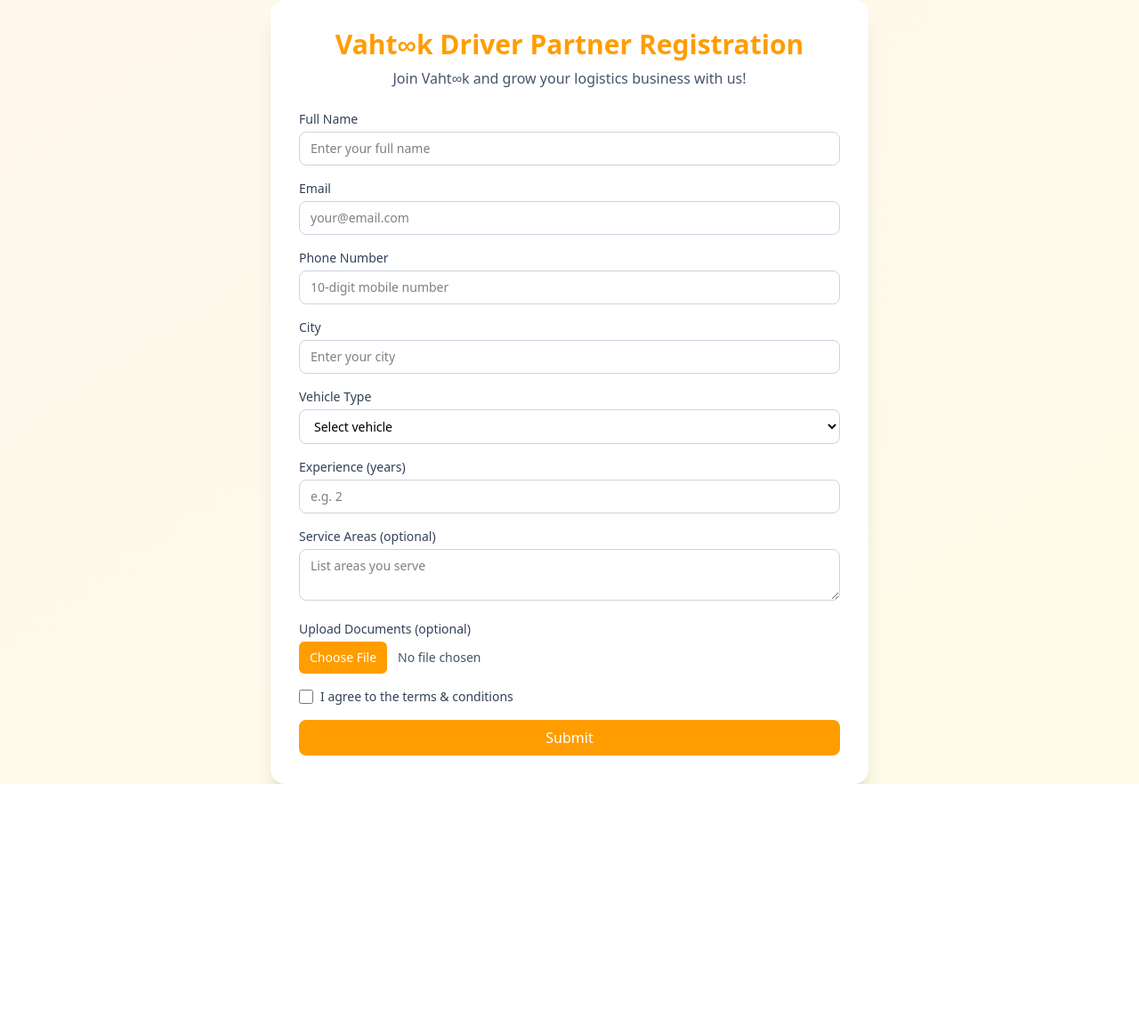
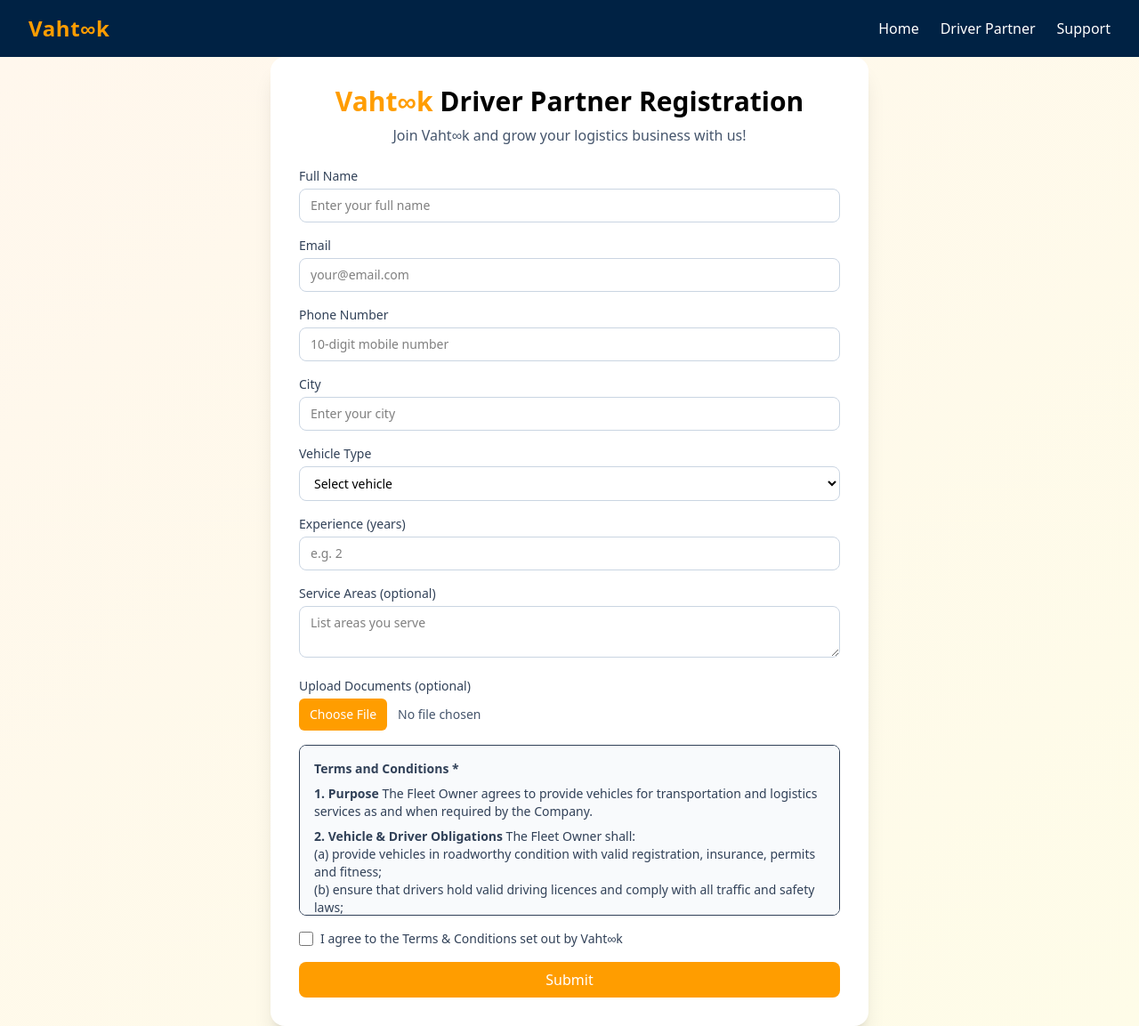
Before and after one commit to Vahtook/vahtook-project, a React (Vite) app: page /driver-partner in a window 1280 px wide. Shown: the whole page at 89% size. Before the commit the page ends 881 px from the top, so only its background shows below. Built offline with nearby package versions, Linux system fonts and the light colour scheme.

Commit message:
Add Navbar and Created DriverPartner Page

```diff
--- a/src/App.jsx
+++ b/src/App.jsx
@@ -1,11 +1,26 @@
-import DriverPartner from "./pages/DriverPartner";
-
+import { BrowserRouter as Router, Routes, Route } from "react-router-dom";
+import DriverPartnerForm from "./pages/DriverPartner";
+import Navbar from "./components/Navbar";
 
 function App() {
   return (
-    <div>
-      <DriverPartner onSubmit={(data) => console.log("Form Data:", data)} />
-    </div>
+    <Router>
+      {/* Navbar always visible */}
+      <Navbar />
+
+      {/* Routes */}
+      <Routes>
+        <Route
+          path="/"
+          element={<h1 className="p-8 text-3xl font-bold">Home Page</h1>}
+        />
+        <Route path="/driver-partner" element={<DriverPartnerForm />} />
+        <Route
+          path="/support"
+          element={<h1 className="p-8 text-3xl font-bold">Support Page</h1>}
+        />
+      </Routes>
+    </Router>
   );
 }
 
--- a/src/components/Footer.jsx
+++ b/src/components/Footer.jsx
@@ -0,0 +1,15 @@
+export default function Footer() {
+  return (
+    <footer className="bg-slate-900 text-slate-300 py-6 mt-10">
+      <div className="container mx-auto px-6 flex flex-col md:flex-row justify-between items-center">
+        <p className="text-sm">
+          © {new Date().getFullYear()} <span className="text-white font-semibold">Vaht∞k</span>. All Rights Reserved.
+        </p>
+        <div className="flex space-x-4 mt-3 md:mt-0">
+          <a href="#" className="hover:text-[#ff9d00] transition">Privacy Policy</a>
+          <a href="#" className="hover:text-[#ff9d00] transition">Terms</a>
+        </div>
+      </div>
+    </footer>
+  );
+}
--- a/src/components/Navbar.jsx
+++ b/src/components/Navbar.jsx
@@ -0,0 +1,49 @@
+import React from "react";
+import { Link } from "react-router-dom";
+
+const Navbar = () => {
+  return (
+    <nav className="bg-[#002244] text-white shadow-md">
+
+      <div className="px-4 sm:px-6 lg:px-8">
+        <div className="flex justify-between items-center h-16">
+
+          {/* Logo */}
+          <div className="flex-shrink-0">
+            <h1 className="text-2xl font-bold tracking-wide" style={{ color: "#ff9d00" }}>Vaht∞k</h1>
+          </div>
+
+          {/* Links on right */}
+          <ul className="flex space-x-6 ml-auto">
+            <li>
+              <Link
+                to="/"
+                className="hover:text-yellow-400 transition-colors duration-300"
+              >
+                Home
+              </Link>
+            </li>
+            <li>
+              <Link
+                to="/driver-partner"
+                className="hover:text-yellow-400 transition-colors duration-300"
+              >
+                Driver Partner
+              </Link>
+            </li>
+            <li>
+              <Link
+                to="/support"
+                className="hover:text-yellow-400 transition-colors duration-300"
+              >
+                Support
+              </Link>
+            </li>
+          </ul>
+        </div>
+      </div>
+    </nav>
+  );
+};
+
+export default Navbar;
--- a/src/pages/DriverPartner.jsx
+++ b/src/pages/DriverPartner.jsx
@@ -1,4 +1,5 @@
 import React, { useState } from "react";
+
 
 // Field Component
 function Field({ label, error, children }) {
@@ -65,21 +66,49 @@
     }
   };
 
+  // Handle second submit (reset or any other action)
+  const handleSecondSubmit = () => {
+    alert("Second submit button clicked!");
+    // Example: reset the form
+    setForm({
+      fullName: "",
+      email: "",
+      phone: "",
+      city: "",
+      vehicleType: "",
+      experience: "",
+      serviceAreas: "",
+      documents: null,
+      agree: false,
+    });
+    setSubmitted(false);
+    setErrors({});
+  };
+
   return (
     <div className="min-h-screen bg-gradient-to-br from-[#fff7ed] to-[#fefce8] flex items-center justify-center px-4">
       <div className="w-full max-w-2xl bg-white shadow-xl rounded-2xl p-8">
-        <h1 className="text-3xl font-bold text-center text-[#ff9d00] mb-2">
-          Vaht∞k Driver Partner Registration
-        </h1>
+        <h1 className="text-3xl font-bold text-center mb-2">
+           <span className="text-[#ff9d00]">Vaht∞k</span>{" "}
+           <span className="text-black">Driver Partner Registration</span>
+         </h1>
         <p className="text-center text-slate-600 mb-6">
           Join Vaht∞k and grow your logistics business with us!
         </p>
 
         {submitted ? (
-          <div className="text-center py-6">
+          <div className="text-center py-6 space-y-4">
             <p className="text-green-600 font-medium">
               🎉 Thank you! Your registration has been submitted successfully.
             </p>
+
+            {/* Second Submit Button */}
+            <button
+              onClick={handleSecondSubmit}
+              className="bg-[#ff9d00] text-white py-2 px-6 rounded-lg font-medium hover:bg-[#e68c00] transition"
+            >
+              Submit Again
+            </button>
           </div>
         ) : (
           <form onSubmit={handleSubmit} className="space-y-4">
@@ -189,6 +218,66 @@
             </Field>
 
             {/* Terms & Conditions */}
+            <div className="border rounded-lg p-4 max-h-48 overflow-y-scroll text-sm text-slate-700 bg-slate-50">
+              <h2 className="font-semibold mb-2">Terms and Conditions *</h2>
+              <p>
+                <strong>1. Purpose</strong> The Fleet Owner agrees to provide
+                vehicles for transportation and logistics services as and when
+                required by the Company.
+              </p>
+              <p className="mt-2">
+                <strong>2. Vehicle & Driver Obligations</strong> The Fleet Owner
+                shall:
+                <br /> (a) provide vehicles in roadworthy condition with valid
+                registration, insurance, permits and fitness;
+                <br /> (b) ensure that drivers hold valid driving licences and
+                comply with all traffic and safety laws;
+                <br /> (c) remain solely responsible for engaging drivers,
+                making trip-wise payments to them, and ensuring compliance with
+                all applicable statutory requirements;
+                <br /> (d) ensure timely availability and cleanliness of
+                vehicles.
+              </p>
+              <p className="mt-2">
+                <strong>3. Rate Per Kilometer</strong> The rate payable shall be
+                ₹ 25 / KM, mutually agreed at the time of onboarding and subject
+                to revision by mutual consent.
+              </p>
+              <p className="mt-2">
+                <strong>4. Trip & Distance Calculation</strong> Pickup and drop
+                points shall be communicated verbally by the Company. Distance
+                shall be calculated by the Company’s operations team and such
+                calculation shall be final and binding.
+              </p>
+              <p className="mt-2">
+                <strong>5. Payment Terms</strong>
+                <br /> (a) Payment shall be made within 7 days from completion
+                of trip or submission of invoice;
+                <br /> (b) The Company may deduct amounts towards penalties,
+                damages or breaches;
+                <br /> (c) No advance payment shall be made unless specifically
+                agreed in writing.
+              </p>
+              <p className="mt-2">
+                <strong>6. Liability & Indemnity</strong> The Fleet Owner shall
+                be solely liable for any accident, damage, loss or legal
+                violation arising out of the vehicle or driver and shall
+                indemnify and hold harmless the Company against any third-party
+                claims.
+              </p>
+              <p className="mt-2">
+                <strong>7. Term & Termination</strong> This Agreement shall
+                remain in force unless terminated by either Party by giving
+                seven (7) days’ written notice. Termination shall not affect
+                accrued rights or liabilities of either Party.
+              </p>
+              <p className="mt-2">
+                <strong>8. Governing Law & Jurisdiction</strong> This Agreement
+                shall be governed by the laws of India and the courts at Nashik,
+                Maharashtra shall have exclusive jurisdiction.
+              </p>
+            </div>
+
             <div className="flex items-center gap-2">
               <input
                 id="agree"
@@ -199,7 +288,7 @@
                 className="h-4 w-4 rounded border-slate-300 text-[#ff9d00] focus:ring-[#ff9d00]"
               />
               <label htmlFor="agree" className="text-sm text-slate-700">
-                I agree to the terms & conditions
+                I agree to the Terms & Conditions set out by Vaht∞k
               </label>
             </div>
             {errors.agree && (
```
Also changed, not shown: src/main.jsx (line endings or trailing spaces).
